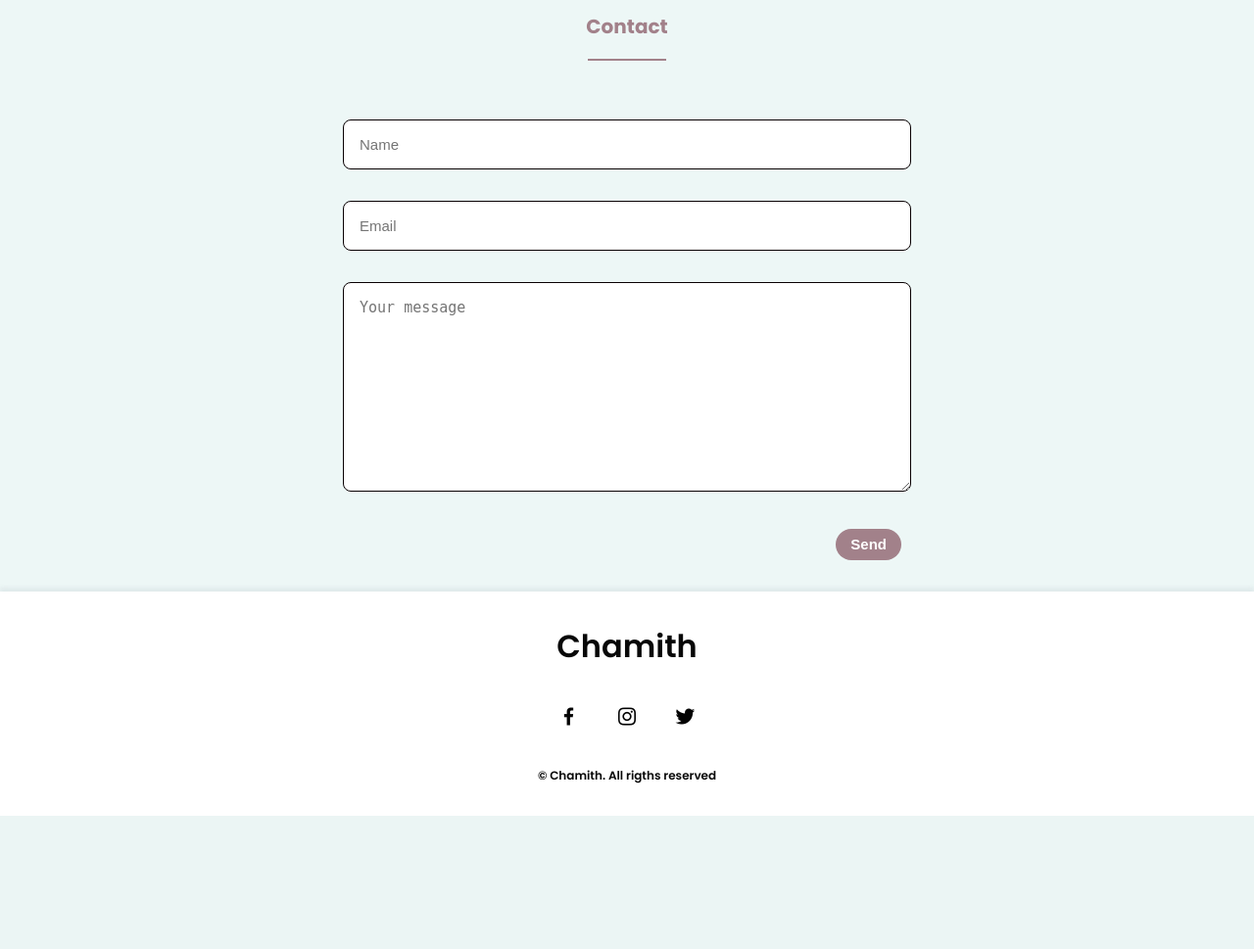
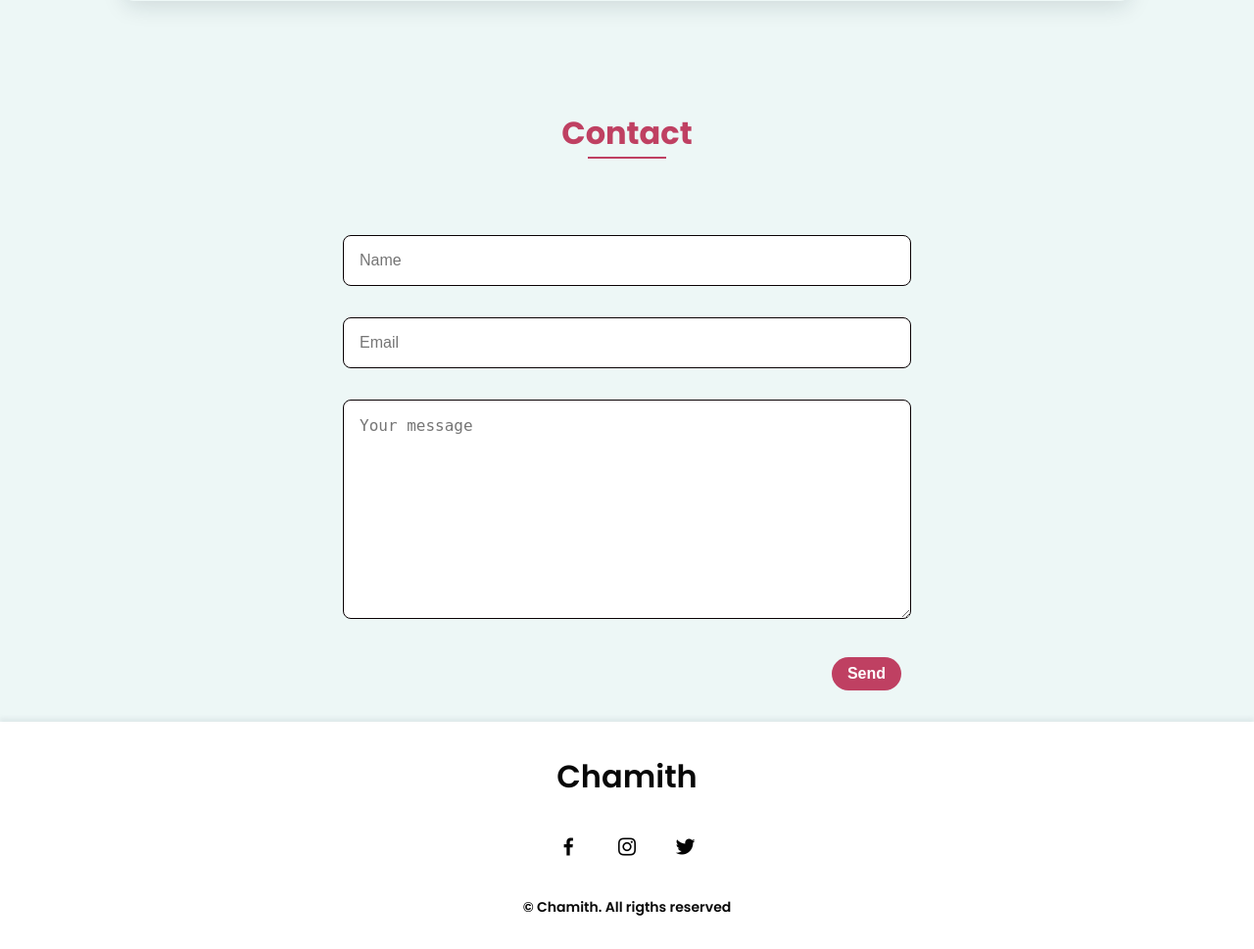
Before and after one commit to ChamithSkulathunga/Chamith-Sadeepa-Portfolio, a PHP site: page / in a window 1280 px wide. Shown: the part 4192-5161 px from the top of the page at 98% size. Before the commit the page ends 5025 px from the top, so only its background shows below. Run offline with PHP 8.4, Linux system fonts and the light colour scheme.

Commit message:
Add files via upload

```diff
--- a/reso/css/style.css
+++ b/reso/css/style.css
@@ -13,8 +13,8 @@
   /* HSL color mode */
   /* --hue-color: 98.4; */
   --hue-color: 344;
-  /* --first-color: hsl(var(--hue-color), 10%, 60%); */
-  --first-color: hsl(var(--hue-color), 15%, 57%);
+  --first-color: hsl(var(--hue-color), 50%, 50%);
+  /* --first-color: hsl(var(--hue-color), 15%, 57%); */
 
   --second-color: hsl(var(--hue-color), 86%, 2%);
   /*===== Fuente y tipografia =====*/
@@ -152,7 +152,7 @@
   30% {-webkit-transform: scale(0.5); opacity: 1;}
   100% {opacity: 0; -webkit-transform: scale(1.5);}
 }
- */
+
 
 
 
@@ -351,6 +351,7 @@
 .navLink {
   position: relative;
   color: #fff;
+
 }
 
 .navLink:hover {
```
